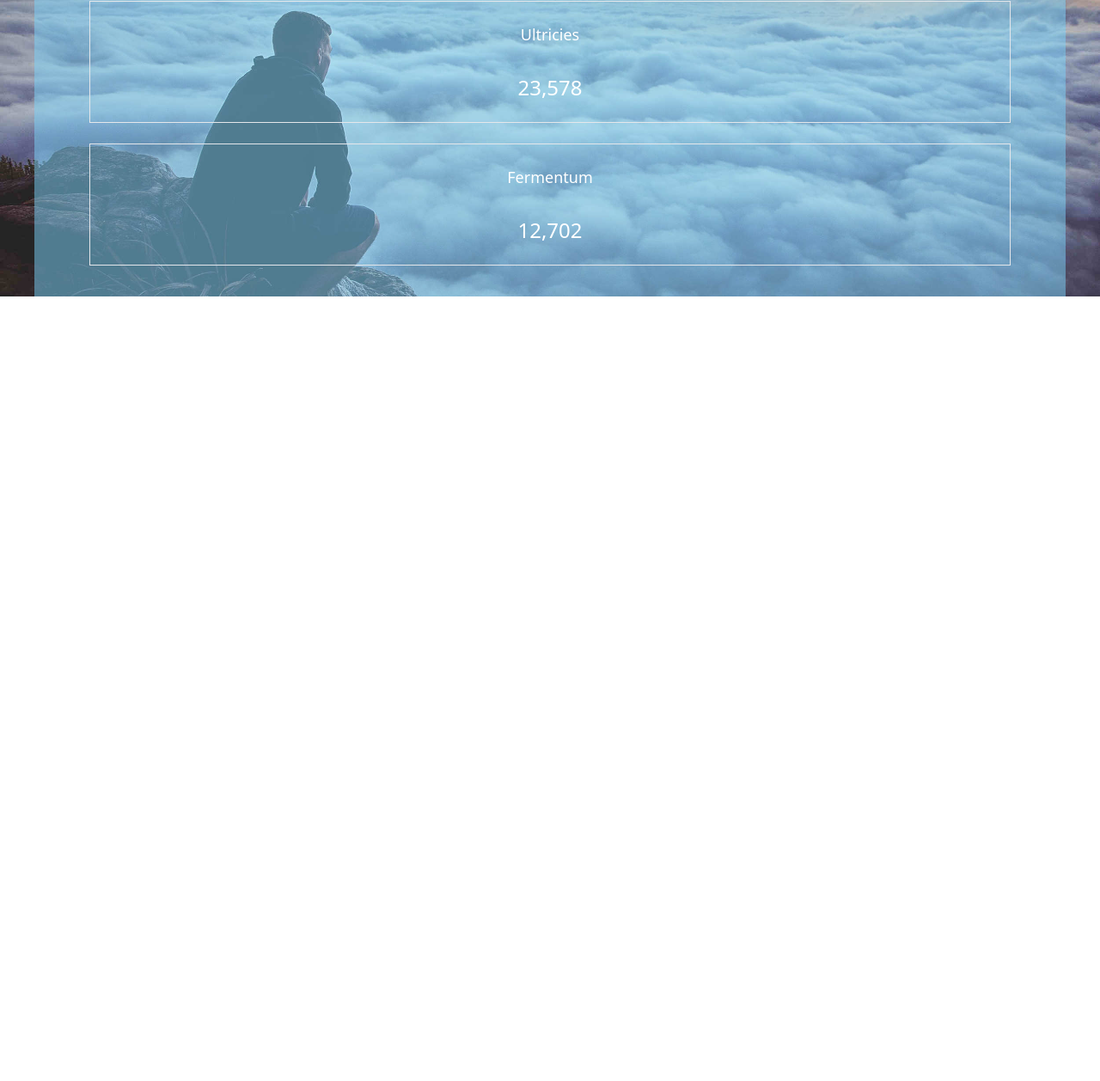
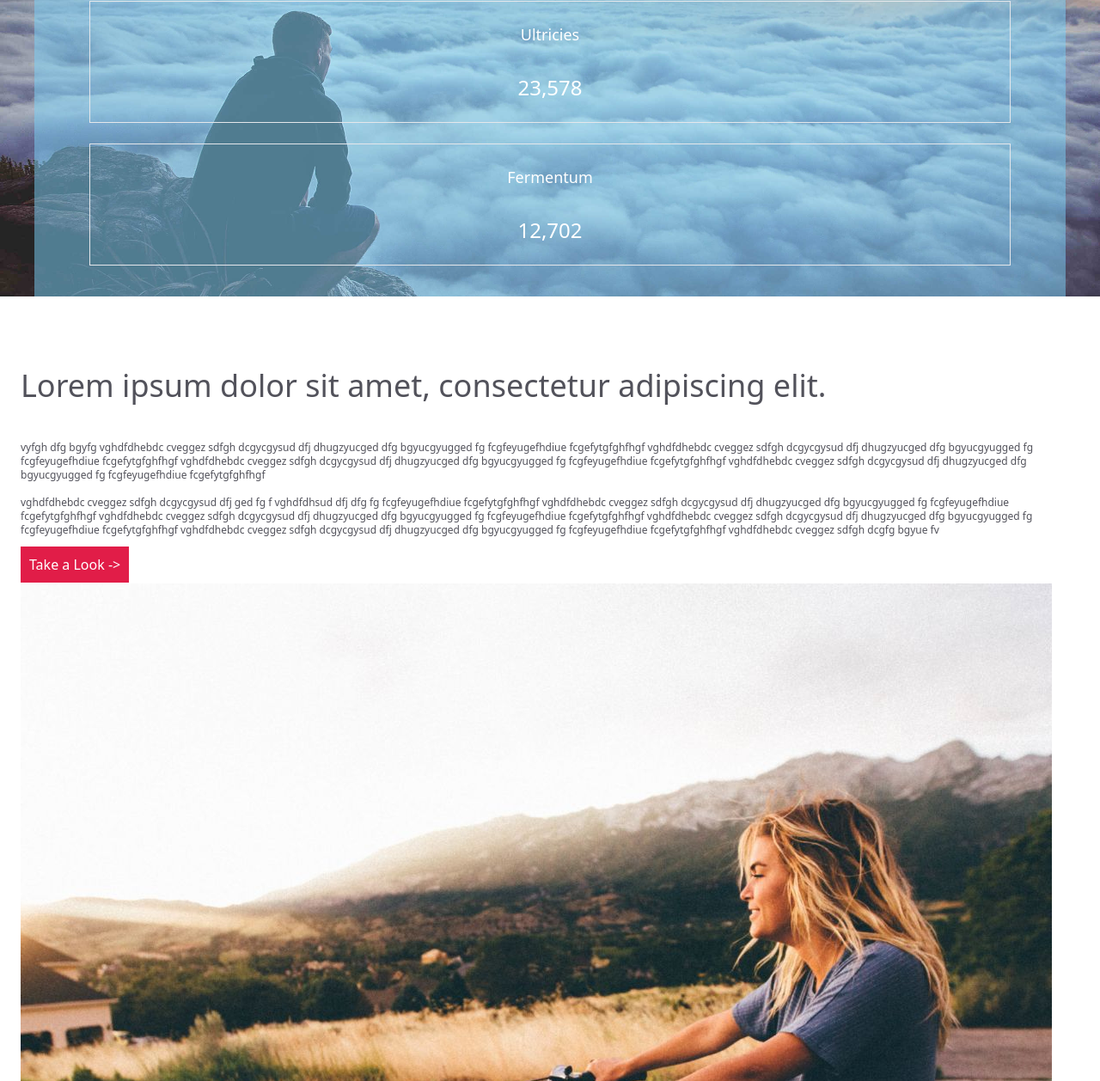
Before and after one commit to SireneNouira/TP-montain, a website: page index.html in a window 1280 px wide. Shown: the part 1542-2800 px from the top of the page at 86% size. Before the commit the page ends 1927 px from the top, so only its background shows below. Drawn offline with Linux system fonts and the light colour scheme; files whose address does not match are found by name.

Commit message:
section5finis

```diff
--- a/index.html
+++ b/index.html
@@ -92,5 +92,11 @@
         </div>
       </div>
     </section>
+    <section class="py-11 px-6 text-zinc-600 ">
+      <h4 class="text-4xl pb-11">Lorem ipsum dolor sit amet, consectetur adipiscing elit.</h4>
+      <p class="text-xs mb-5">vyfgh dfg  bgyfg vghdfdhebdc cveggez sdfgh dcgycgysud dfj  dhugzyucged dfg  bgyucgyugged fg fcgfeyugefhdiue fcgefytgfghfhgf vghdfdhebdc cveggez sdfgh dcgycgysud dfj  dhugzyucged dfg  bgyucgyugged fg fcgfeyugefhdiue fcgefytgfghfhgf vghdfdhebdc cveggez sdfgh dcgycgysud dfj  dhugzyucged dfg  bgyucgyugged fg fcgfeyugefhdiue fcgefytgfghfhgf vghdfdhebdc cveggez sdfgh dcgycgysud dfj  dhugzyucged dfg  bgyucgyugged fg fcgfeyugefhdiue fcgefytgfghfhgf <br> <br> vghdfdhebdc cveggez sdfgh dcgycgysud dfj  ged fg f vghdfdhsud dfj   dfg  fg fcgfeyugefhdiue fcgefytgfghfhgf vghdfdhebdc cveggez sdfgh dcgycgysud dfj  dhugzyucged dfg  bgyucgyugged fg fcgfeyugefhdiue fcgefytgfghfhgf vghdfdhebdc cveggez sdfgh dcgycgysud dfj  dhugzyucged dfg  bgyucgyugged fg fcgfeyugefhdiue fcgefytgfghfhgf vghdfdhebdc cveggez sdfgh dcgycgysud dfj  dhugzyucged dfg  bgyucgyugged fg fcgfeyugefhdiue fcgefytgfghfhgf vghdfdhebdc cveggez sdfgh dcgycgysud dfj  dhugzyucged dfg  bgyucgyugged fg fcgfeyugefhdiue fcgefytgfghfhgf vghdfdhebdc cveggez sdfgh dcgfg  bgyue fv</p>
+    <a href="#" class="bg-rose-600 text-white text-center p-2.5">Take a Look -></a>
+    <img src="images/1200.jpeg" alt="velo" class="pt-2.5">
+    </section>
   </body>
 </html>
```
Also changed, not shown: css/output.css.
